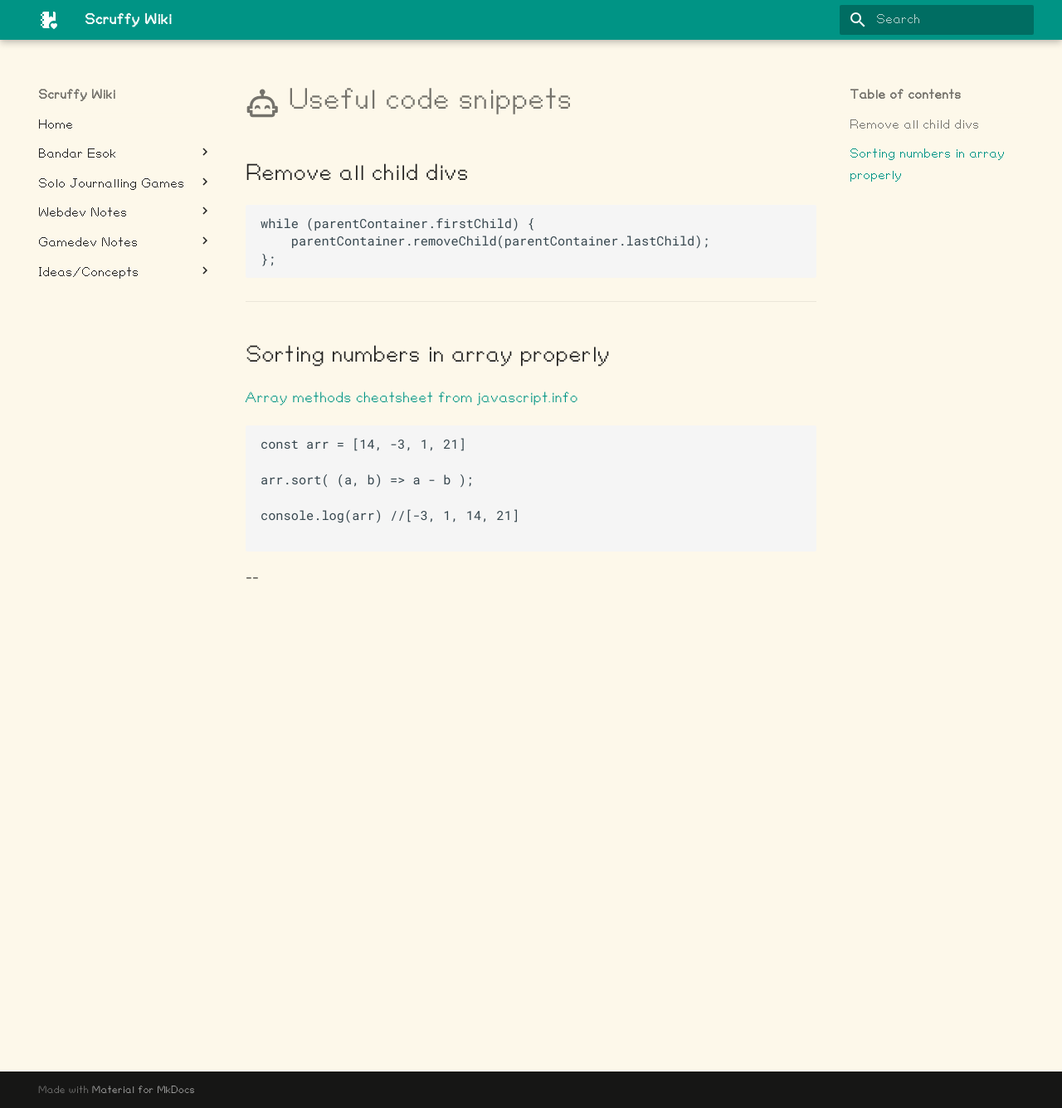
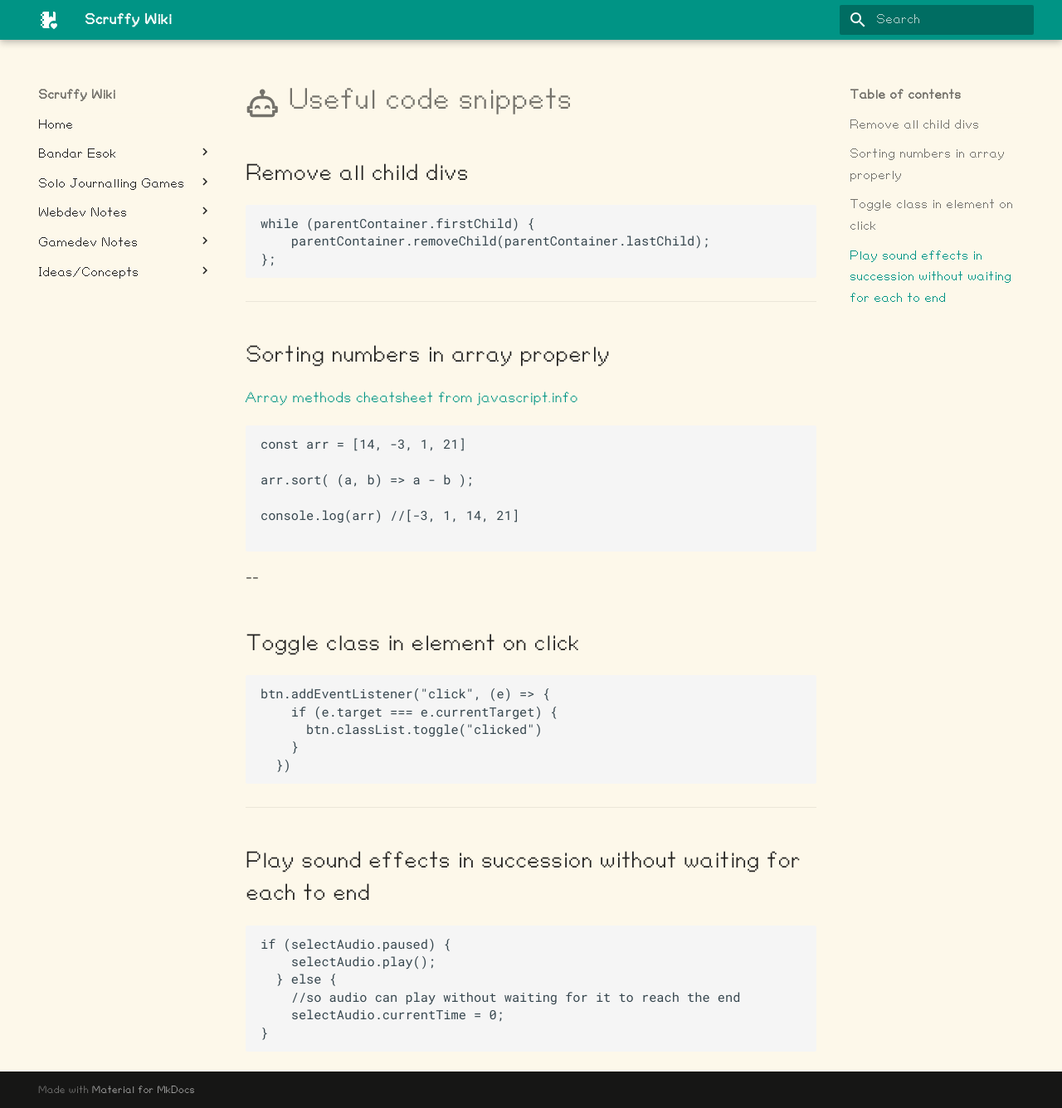
Before and after one commit to muahchee/scruffyWiki, an MkDocs documentation site: the page built from docs/notes/webdevNotes/useful-code-snippets.md, in a window 1280 px wide and 1336 px high. Shown: the whole window at 83% size. Built offline with MkDocs 1.6.1 and Material for MkDocs 9.7.7, drawn with Linux system fonts in a browser that asks for light colours.

Commit message:
add more code snippets

````diff
--- a/docs/notes/webdevNotes/useful-code-snippets.md
+++ b/docs/notes/webdevNotes/useful-code-snippets.md
@@ -25,3 +25,26 @@ console.log(arr) //[-3, 1, 14, 21]
 ```
 
 --
+
+## Toggle class in element on click
+
+```
+btn.addEventListener("click", (e) => {
+    if (e.target === e.currentTarget) {
+      btn.classList.toggle("clicked")
+    }
+  })
+```
+
+---
+
+## Play sound effects in succession without waiting for each to end
+
+```
+if (selectAudio.paused) {
+    selectAudio.play();
+  } else {
+    //so audio can play without waiting for it to reach the end
+    selectAudio.currentTime = 0;
+}
+```
````
Also changed, not shown: docs/notes/webdevNotes/js-notes.md (+2 -0 lines).
